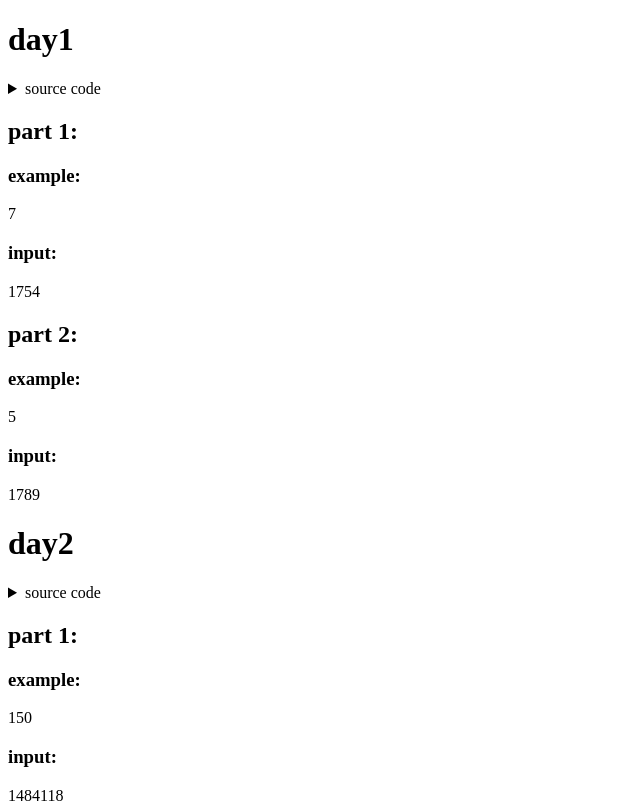
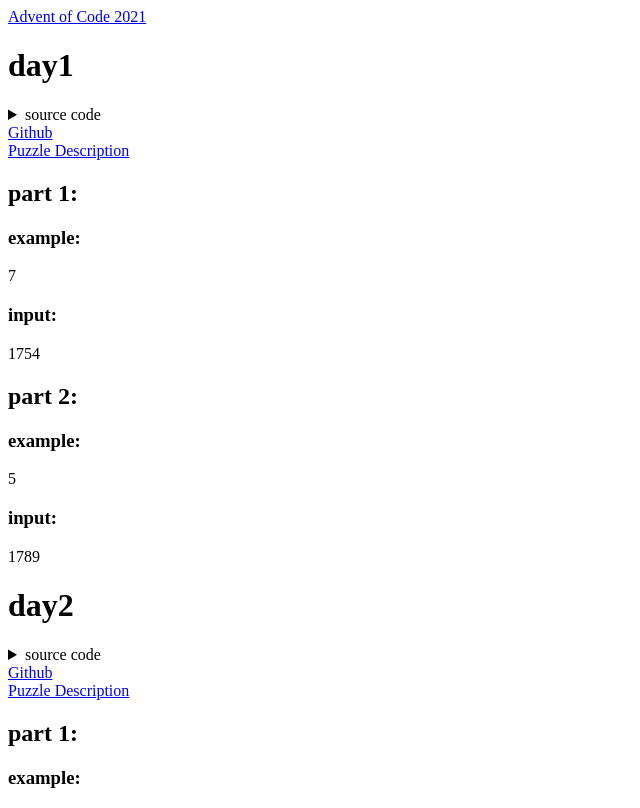
Before and after one commit to BramOtte/adventofcode2021, a plain HTML site: page index.html in a window 1280 px wide. Shown: the top 808 px of the page, without its empty margins (0-640 px from the left). Drawn offline with Linux system fonts and the light colour scheme; no server answers.

Commit message:
add advent of code and github links

```diff
--- a/index.html
+++ b/index.html
@@ -7,6 +7,7 @@
     <title>AoC2021</title>
 </head>
 <body>
+    <a href="https://adventofcode.com/2021">Advent of Code 2021</a>
     <script type="module" src="js/index.js"></script>
 </body>
 </html>
--- a/js/day/4/sol.js
+++ b/js/day/4/sol.js
@@ -2,21 +2,21 @@ export const solve = [[part1, "example", "input"], [part2, "example", "input"]];
 const board_side = 5;
 const board_size = board_side * board_side;
 const marked = 1 / 256;
-async function parse(text) {
+function parse(text) {
     const first_le = text.indexOf("\n");
     const draws = text.substring(0, first_le).split(",").map(v => parseInt(v));
     const boards = text.substring(first_le).split(/\s+/).filter(v => v).map(v => parseInt(v));
     return { draws, boards };
 }
-async function part1({ input_str }) {
-    const { draws, boards } = await parse(input_str);
+function part1({ input_str }) {
+    const { draws, boards } = parse(input_str);
     const { start, draw } = wins(draws, boards).next().value;
     const sum = 0 | boards.slice(start, start + board_size).reduce((a, v) => a + v, 0);
     const output = sum * draw;
     return output;
 }
-async function part2({ html, input_str }) {
-    const { draws, boards } = await parse(input_str);
+function part2({ input_str }) {
+    const { draws, boards } = parse(input_str);
     let last_win;
     for (const win of wins(draws, boards)) {
         last_win = win;
--- a/js/index.js
+++ b/js/index.js
@@ -13,7 +13,9 @@ async function load_day(day, root) {
     const folder = `day/${day}`;
     const src = await fetch(`/${folder}/sol.ts`).then(res => res.text());
     const mod = (await import(`./${folder}/sol.js`));
-    day_el.innerHTML = `<h1>day${day}</h1><details><summary>source code</summary><pre>${src}</pre></details>`;
+    day_el.innerHTML = `<h1 id="day${day}">day${day}</h1><details><summary>source code</summary><pre>${src}</pre></details>`
+        + `<a href="https://github.com/BramOtte/adventofcode2021/blob/main/day/${day}/sol.ts">Github</a>`
+        + `<br><a href="https://adventofcode.com/2021/day/${day}">Puzzle Description</a>`;
     const inputs = {};
     for (let i = 0; i < mod.solve.length; i++) {
         const s = mod.solve[i];
```
Also changed, not shown: 4 other files.
